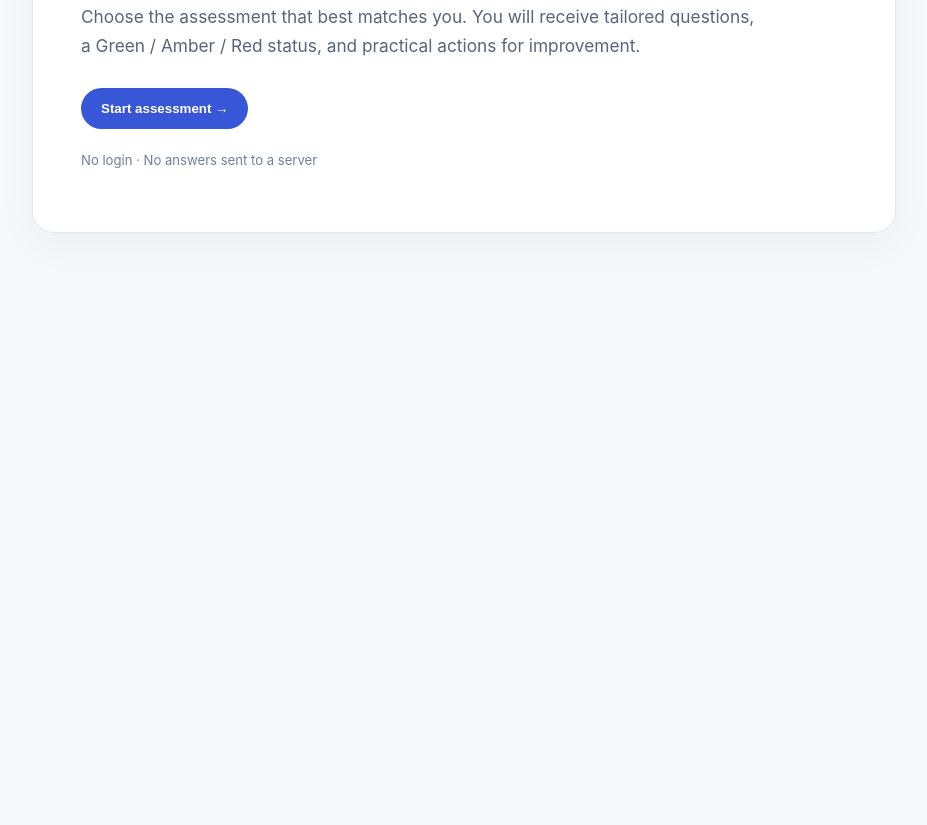
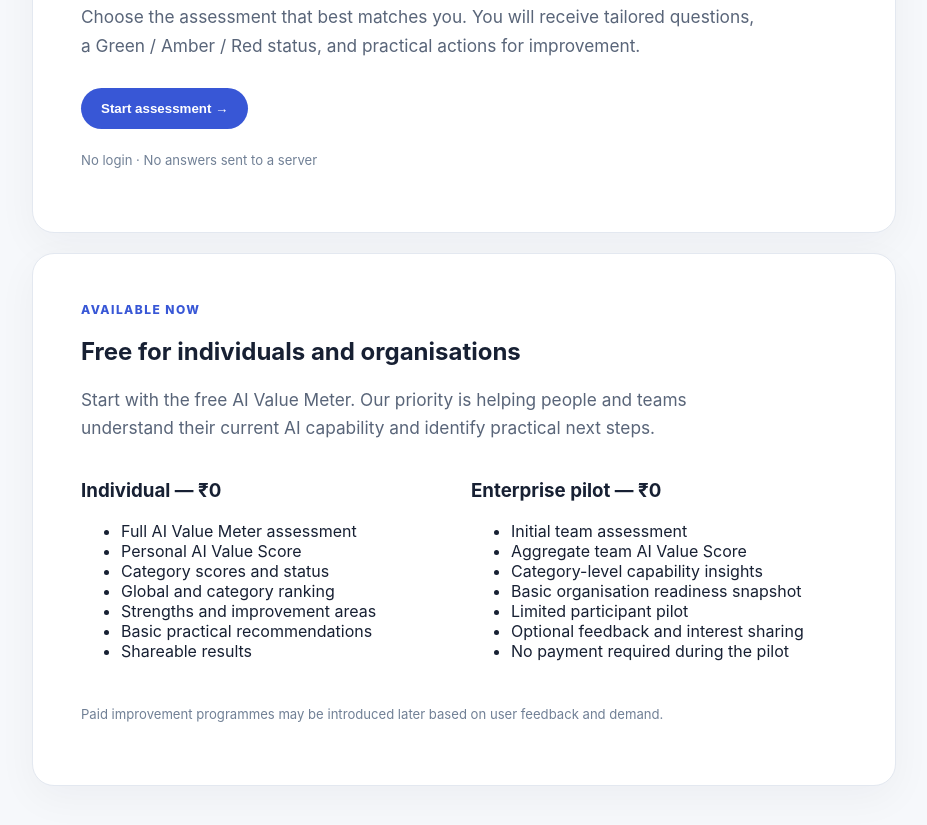
Before and after one commit to albertnainar-png/global-ai-meter, a website: page public/ai-value-meter.html in a window 1280 px wide. Shown: the part 315-1140 px from the top of the page, without its empty margins (176-1103 px from the left). Before the commit the page ends 800 px from the top, so only its background shows below. Drawn offline with Linux system fonts and the light colour scheme.

Commit message:
Add free individual and enterprise offering to AI Value Meter page

```diff
--- a/public/ai-value-meter.html
+++ b/public/ai-value-meter.html
@@ -20,6 +20,40 @@
       <div class="avm-actions"><button class="avm-btn" id="start">Start assessment →</button></div>
       <p class="avm-foot">No login · No answers sent to a server</p>
     </section>
+
+    <section class="avm-card" style="margin-top:20px" aria-labelledby="free-heading">
+      <div class="avm-eyebrow">Available now</div>
+      <h2 id="free-heading" class="avm-h2">Free for individuals and organisations</h2>
+      <p class="avm-lede">Start with the free AI Value Meter. Our priority is helping people and teams understand their current AI capability and identify practical next steps.</p>
+      <div class="avm-grid avm-grid-2" style="margin-top:16px">
+        <div class="avm-panel">
+          <h3 class="avm-h3">Individual — ₹0</h3>
+          <ul class="avm-list">
+            <li>Full AI Value Meter assessment</li>
+            <li>Personal AI Value Score</li>
+            <li>Category scores and status</li>
+            <li>Global and category ranking</li>
+            <li>Strengths and improvement areas</li>
+            <li>Basic practical recommendations</li>
+            <li>Shareable results</li>
+          </ul>
+        </div>
+        <div class="avm-panel">
+          <h3 class="avm-h3">Enterprise pilot — ₹0</h3>
+          <ul class="avm-list">
+            <li>Initial team assessment</li>
+            <li>Aggregate team AI Value Score</li>
+            <li>Category-level capability insights</li>
+            <li>Basic organisation readiness snapshot</li>
+            <li>Limited participant pilot</li>
+            <li>Optional feedback and interest sharing</li>
+            <li>No payment required during the pilot</li>
+          </ul>
+        </div>
+      </div>
+      <p class="avm-foot" style="margin-top:16px">Paid improvement programmes may be introduced later based on user feedback and demand.</p>
+    </section>
+
     <section id="avm-app" class="avm-card" style="margin-top:20px" hidden aria-live="polite"></section>
   </div>
   <script src="ai-value-meter.js"></script>
```
